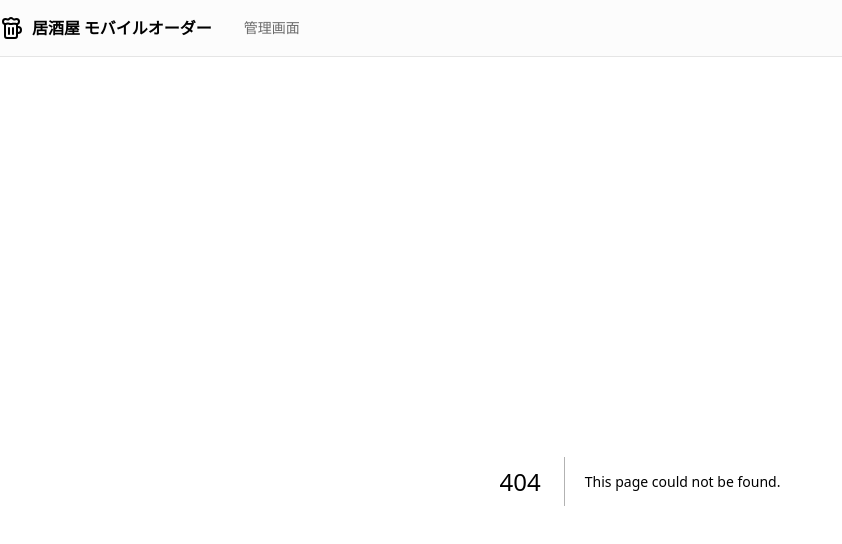
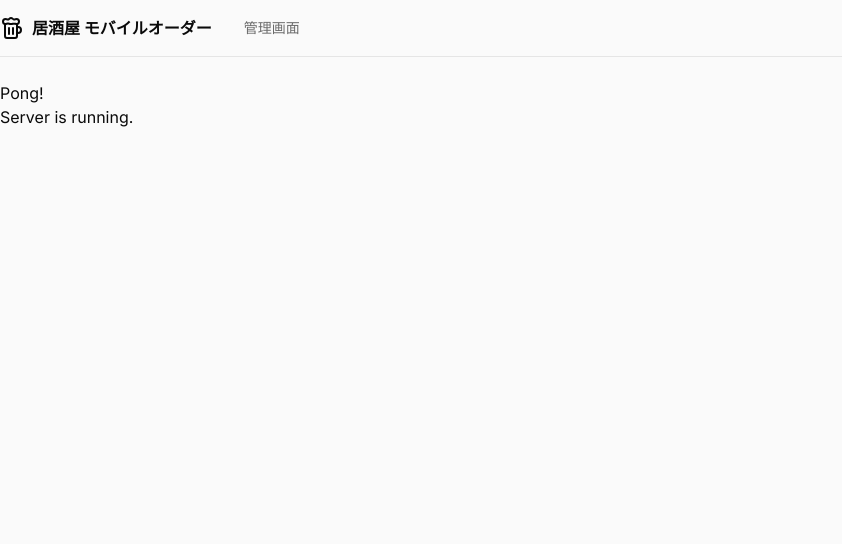
Before and after one commit to sawanaoki/izakaya-app, a Next.js app in the folder web-app/: page /ping in a window 1280 px wide. Before the commit this address had no page. Shown: the top 544 px of the page, without its empty margins (0-842 px from the left). Built offline with nearby package versions, Linux system fonts and the light colour scheme.

Commit message:
Final fix: Ensure all deployment configs and ping route are pushed

```diff
--- /dev/null
+++ b/web-app/src/app/ping/page.tsx
@@ -0,0 +1,8 @@
+export default function PingPage() {
+    return (
+        <div>
+            <h1>Pong!</h1>
+            <p>Server is running.</p>
+        </div>
+    )
+}
```
Also changed, not shown: 5 other files (tests, documents, lock files or other folders).
